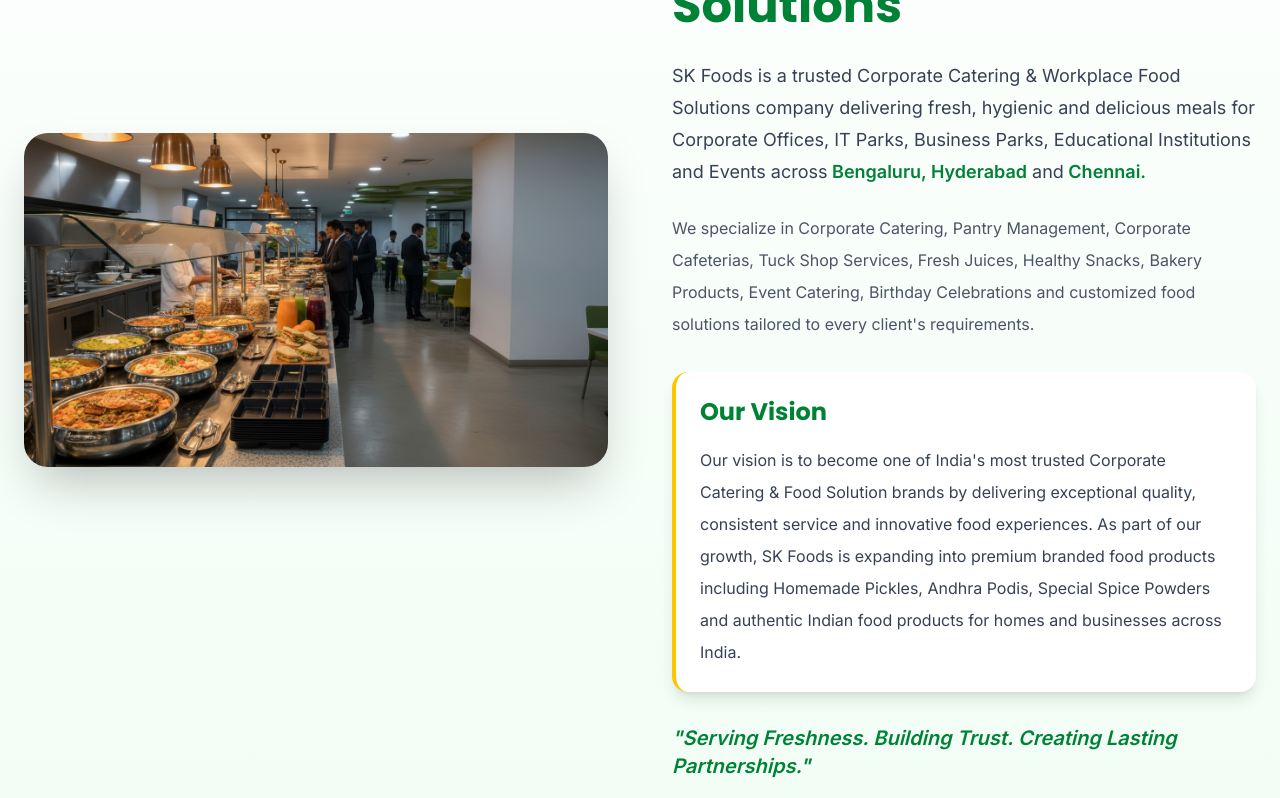
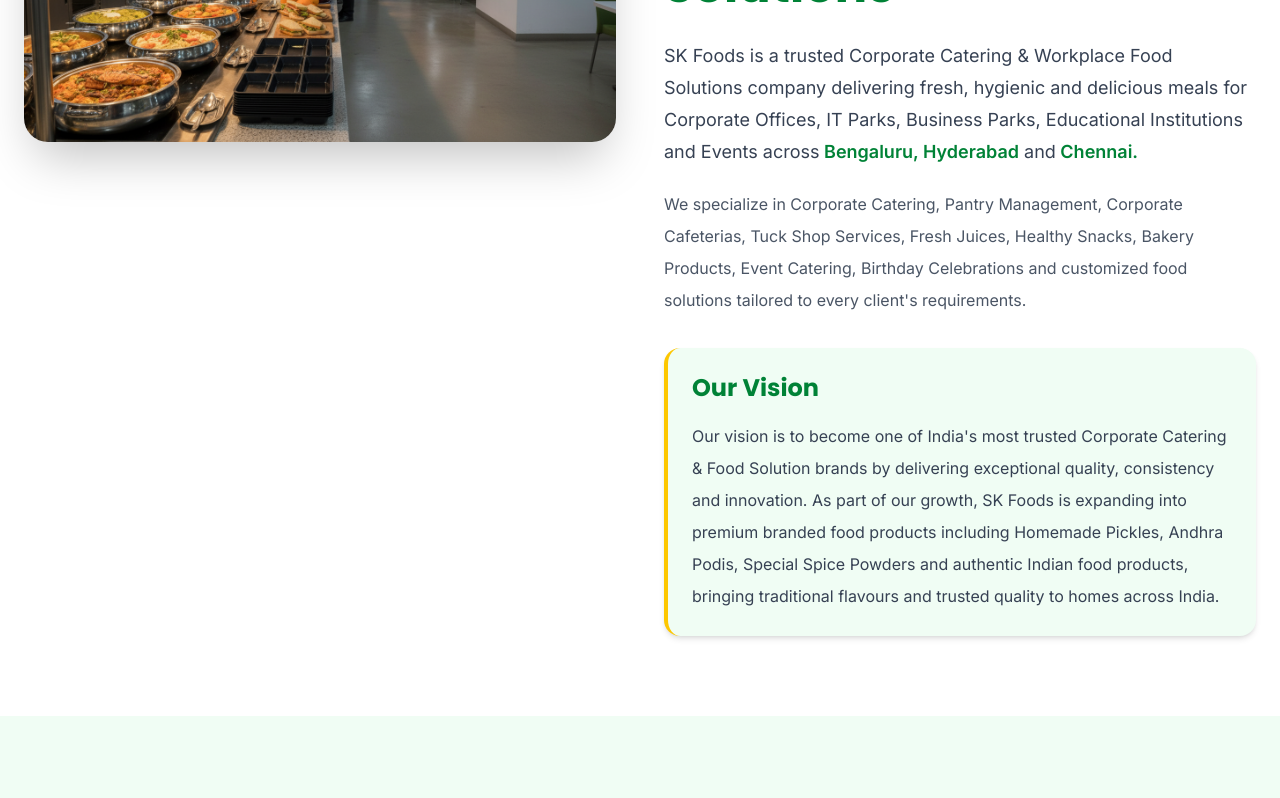
Before and after one commit to skjuicejunction-pixel/sk-foods-v, a Next.js app: page / in a window 1280 px wide. Shown: the part 980-1778 px from the top of the page. Built offline with nearby package versions, Linux system fonts and the light colour scheme.

Commit message:
Update About image

```diff
--- a/app/components/About.tsx
+++ b/app/components/About.tsx
@@ -2,42 +2,40 @@
 
 export default function About() {
   return (
-    <section
-      id="about"
-      className="py-24 bg-gradient-to-b from-white to-green-50"
-    >
+    <section id="about" className="py-20 bg-white">
       <div className="max-w-7xl mx-auto px-6">
 
-        <div className="grid lg:grid-cols-2 gap-16 items-center">
+        <div className="grid lg:grid-cols-2 gap-12 items-start">
 
           {/* Left Image */}
-          <div className="flex justify-center">
+          <div>
             <Image
               src="/about.png"
               alt="SK Foods Corporate Catering"
               width={650}
-              height={500}
+              height={650}
               priority
-              className="rounded-3xl shadow-2xl object-cover hover:scale-105 transition duration-500"
+              className="w-full rounded-3xl shadow-2xl object-cover"
             />
           </div>
 
-          {/* Right Content */}
+          {/* Right Side */}
           <div>
 
-            <p className="text-yellow-500 uppercase tracking-[5px] font-semibold mb-3">
+            <p className="text-yellow-500 uppercase tracking-[4px] font-semibold mb-2">
               ABOUT SK FOODS
             </p>
 
-            <h2 className="text-5xl font-bold text-green-700 leading-tight mb-6">
+            <h2 className="text-4xl md:text-5xl font-bold text-green-700 leading-tight mb-6">
               Complete Food <br />
               & Corporate Catering Solutions
             </h2>
 
-            <p className="text-lg text-gray-700 leading-8 mb-6">
-              SK Foods is a trusted Corporate Catering & Workplace Food
-              Solutions company delivering fresh, hygienic and delicious
-              meals for Corporate Offices, IT Parks, Business Parks,
+            <p className="text-lg text-gray-700 leading-8 mb-5">
+              SK Foods is a trusted Corporate Catering &
+              Workplace Food Solutions company delivering
+              fresh, hygienic and delicious meals for
+              Corporate Offices, IT Parks, Business Parks,
               Educational Institutions and Events across
               <span className="font-semibold text-green-700">
                 {" "}Bengaluru, Hyderabad
@@ -48,16 +46,18 @@
               </span>
             </p>
 
-            <p className="text-gray-600 leading-8 mb-6">
-              We specialize in Corporate Catering, Pantry Management,
-              Corporate Cafeterias, Tuck Shop Services, Fresh Juices,
-              Healthy Snacks, Bakery Products, Event Catering,
-              Birthday Celebrations and customized food solutions
-              tailored to every client's requirements.
+            <p className="text-gray-600 leading-8 mb-8">
+              We specialize in Corporate Catering,
+              Pantry Management, Corporate Cafeterias,
+              Tuck Shop Services, Fresh Juices,
+              Healthy Snacks, Bakery Products,
+              Event Catering, Birthday Celebrations
+              and customized food solutions tailored
+              to every client's requirements.
             </p>
 
             {/* Vision */}
-            <div className="bg-white rounded-2xl shadow-lg border-l-4 border-yellow-400 p-6 mt-8">
+            <div className="bg-green-50 border-l-4 border-yellow-400 rounded-2xl p-6 shadow-md">
 
               <h3 className="text-2xl font-bold text-green-700 mb-4">
                 Our Vision
@@ -65,22 +65,14 @@
 
               <p className="text-gray-700 leading-8">
                 Our vision is to become one of India's most trusted
-                Corporate Catering & Food Solution brands by delivering
-                exceptional quality, consistent service and innovative
-                food experiences. As part of our growth, SK Foods is
-                expanding into premium branded food products including
-                Homemade Pickles, Andhra Podis, Special Spice Powders
-                and authentic Indian food products for homes and
-                businesses across India.
-              </p>
-
-            </div>
-
-            {/* Quote */}
-            <div className="mt-8">
-
-              <p className="text-xl italic text-green-700 font-semibold">
-                "Serving Freshness. Building Trust. Creating Lasting Partnerships."
+                Corporate Catering & Food Solution brands by
+                delivering exceptional quality, consistency and
+                innovation. As part of our growth, SK Foods is
+                expanding into premium branded food products
+                including Homemade Pickles, Andhra Podis,
+                Special Spice Powders and authentic Indian food
+                products, bringing traditional flavours and trusted
+                quality to homes across India.
               </p>
 
             </div>
```
